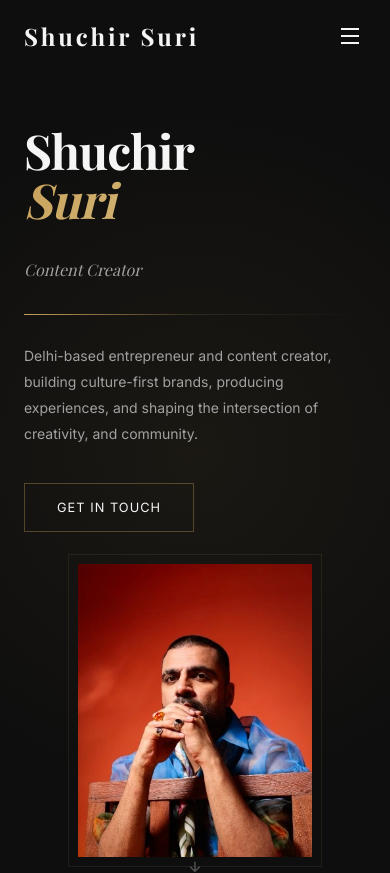
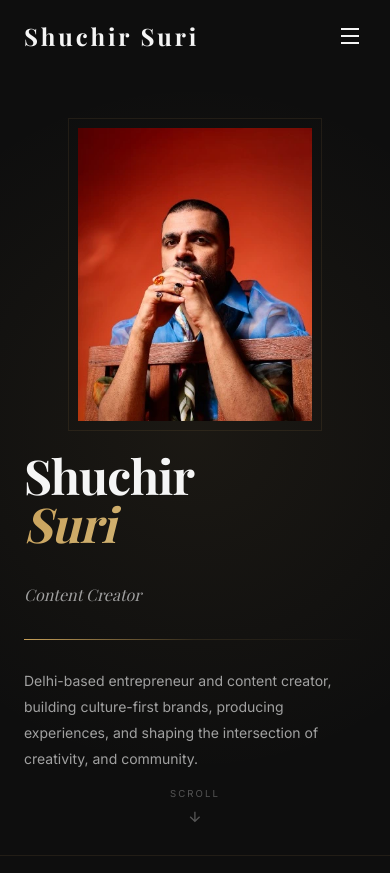
Before and after one commit to deepak640/suchir-website, a Next.js app: page / in a window 390 px wide. Shown: the top 873 px of the page. Built offline with nearby package versions, Linux system fonts and the light colour scheme; a web font is replaced by a local one.

Commit message:
fix: remove hero Get in Touch button, reorder mobile hero layout
Portrait now renders first on mobile via CSS order, text below it.
Redundant CTA removed — navbar already has Get in Touch.

Co-Authored-By: Claude Opus 4.6 <noreply@anthropic.com>

```diff
--- a/app/components/Hero/index.tsx
+++ b/app/components/Hero/index.tsx
@@ -194,39 +194,6 @@ export default function Hero() {
               Delhi-based entrepreneur and content creator, building culture-first brands, producing experiences, and shaping the intersection of creativity, and community.
             </motion.p>
 
-            {/* CTAs */}
-            <motion.div
-              initial={{ opacity: 0, y: 14 }}
-              animate={{ opacity: 1, y: 0 }}
-              transition={{ duration: 0.8, delay: 1.25 }}
-              style={{ display: 'flex', flexWrap: 'wrap', gap: '0.875rem' }}
-            >
-              <button
-                onClick={() => document.getElementById('contact')?.scrollIntoView({ behavior: 'smooth' })}
-                className="font-body"
-                style={{
-                  background: 'none',
-                  border: '1px solid rgba(200,161,90,0.35)',
-                  color: '#F5F5F5',
-                  padding: '0.875rem 2rem',
-                  fontSize: '0.8rem',
-                  letterSpacing: '0.08em',
-                  textTransform: 'uppercase',
-                  cursor: 'pointer',
-                  transition: 'all 0.3s',
-                }}
-                onMouseEnter={(e) => {
-                  e.currentTarget.style.borderColor = '#C8A15A';
-                  e.currentTarget.style.color = '#C8A15A';
-                }}
-                onMouseLeave={(e) => {
-                  e.currentTarget.style.borderColor = 'rgba(200,161,90,0.35)';
-                  e.currentTarget.style.color = '#F5F5F5';
-                }}
-              >
-                Get in Touch
-              </button>
-            </motion.div>
           </div>
 
           {/* RIGHT — portrait */}
@@ -294,6 +261,8 @@ export default function Hero() {
         @keyframes blink { 0%,100%{opacity:1} 50%{opacity:0} }
         @media (max-width: 768px) {
           .hero-grid { grid-template-columns: 1fr !important; }
+          .hero-grid > div:first-child { order: 2; }
+          .hero-grid > div:last-child { order: 1; }
           .hero-grid > div:last-child > div {
             width: clamp(220px, 60vw, 320px) !important;
             height: clamp(280px, 75vw, 420px) !important;
```
